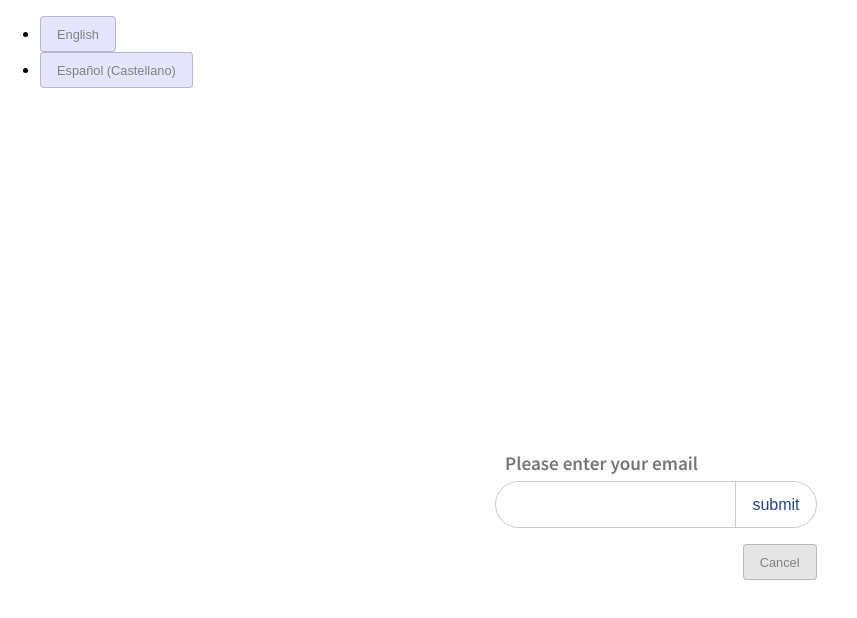
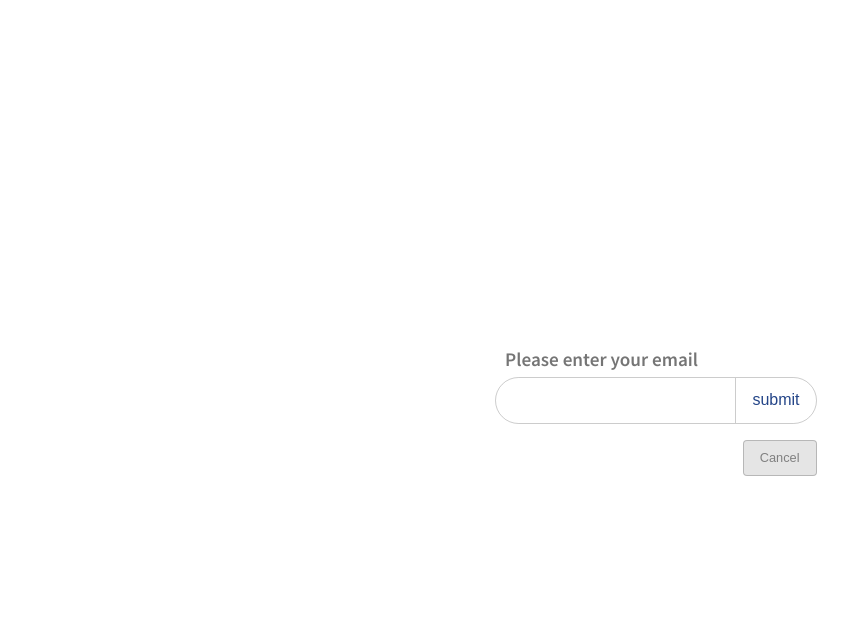
Before and after one commit to Covid-Mutual-Aid/mutual-aid-wiki, a React (Create React App) app in the folder client/: page /edit/1 in a window 1280 px wide. Shown: the top 618 px of the page, without its empty margins (0-857 px from the left). Built offline with nearby package versions, Linux system fonts and the light colour scheme; no server answers; a web font is replaced by a local one.

Commit message:
temporarily disable language switcher

```diff
--- a/client/src/App.tsx
+++ b/client/src/App.tsx
@@ -14,8 +14,6 @@ import Report from './pages/Report'
 
 function App() {
   return (
-    <div>
-      <LocaleSwitcher />
     <Switch>
       <Route path="/about" component={About} />
       <Route path="/add-group" component={CreateGroup} />
@@ -24,7 +22,6 @@ function App() {
       <Route path="/report/:id" component={Report} />
       <Route path="/" component={Groups} />
     </Switch>
-    </div>
   )
 }
 
```
Lines whose indentation alone changed are shown as unchanged.
